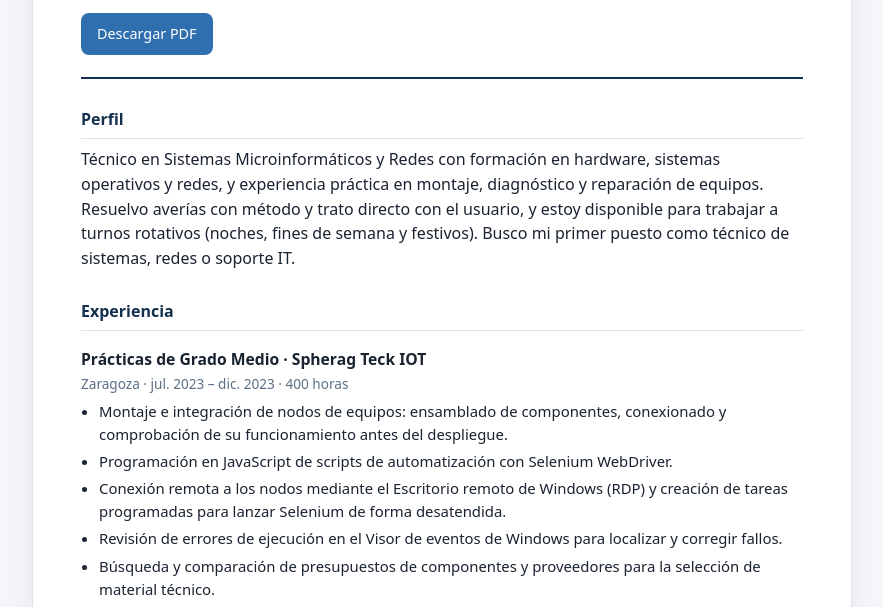
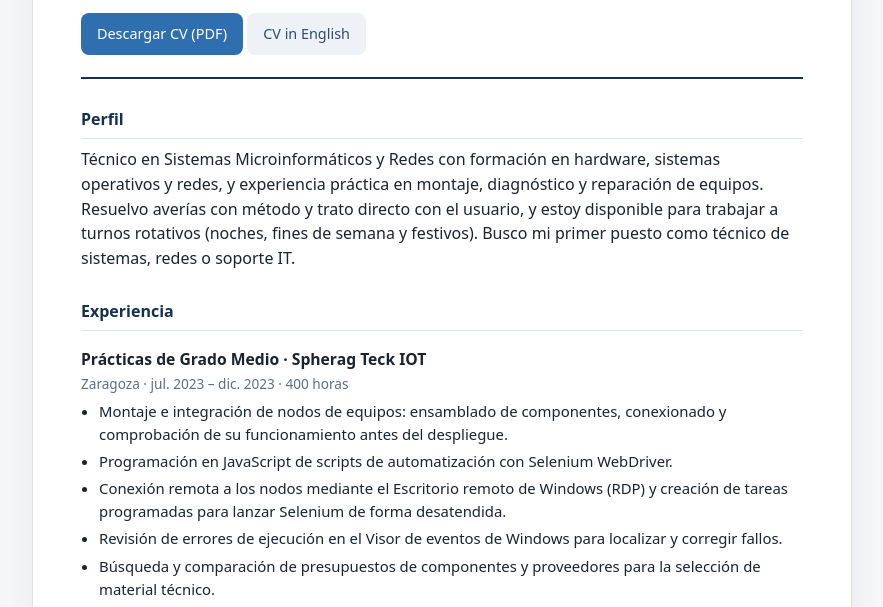
Before and after one commit to myheroxd/jesusefx-web, a plain HTML site: page cv.html in a window 1280 px wide. Shown: the part 193-800 px from the top of the page, without its empty margins (198-1081 px from the left). Drawn offline with Linux system fonts and the light colour scheme.

Commit message:
Sustituir los CV por las versiones ATS

```diff
--- a/cv.html
+++ b/cv.html
@@ -76,7 +76,8 @@
         <p class="contact">Zaragoza (España) · Contacto por el formulario de <a href="/#contacto">jesusefx.es</a></p>
       </div>
       <div>
-        <a class="btn" href="/cv.pdf" download>Descargar PDF</a>
+        <a class="btn" href="/cv.pdf" download>Descargar CV (PDF)</a>
+        <a class="btn ghost" href="/cv-en.pdf" download>CV in English</a>
       </div>
     </div>
 
```
Also changed, not shown: 2 other files.
